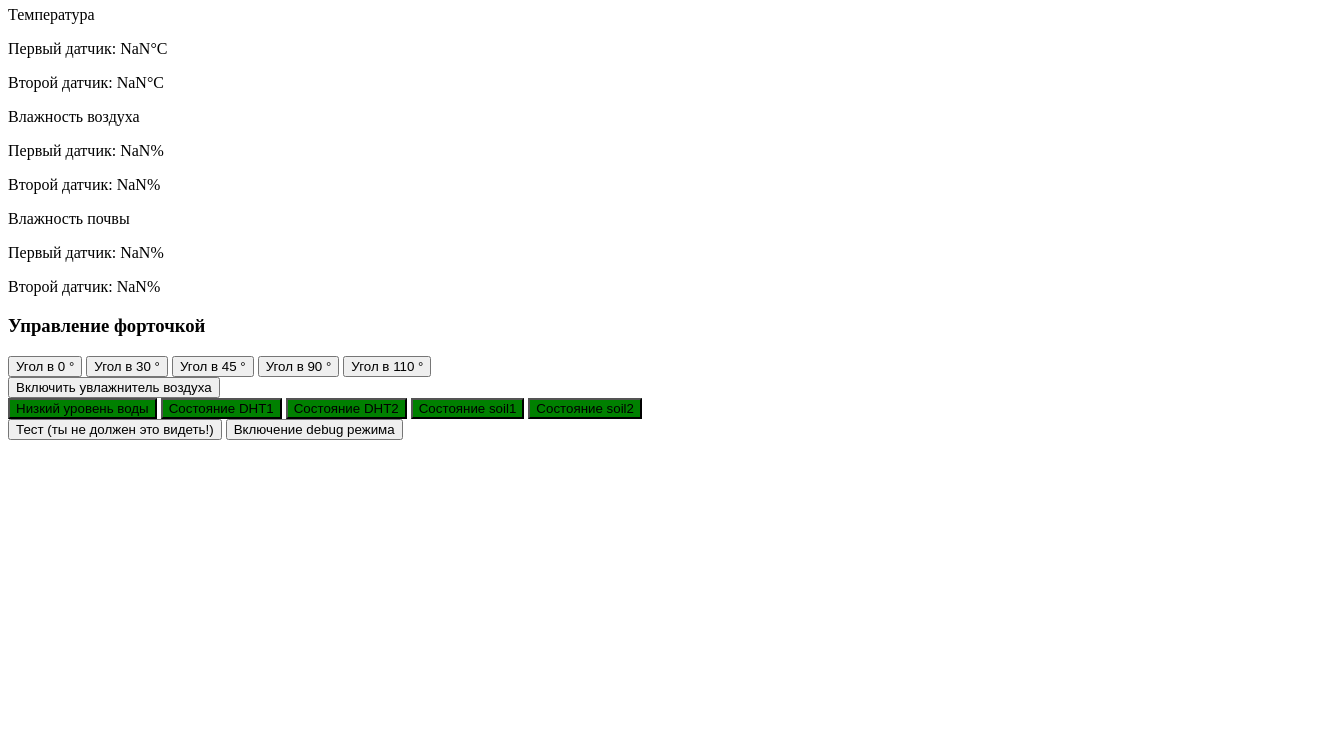
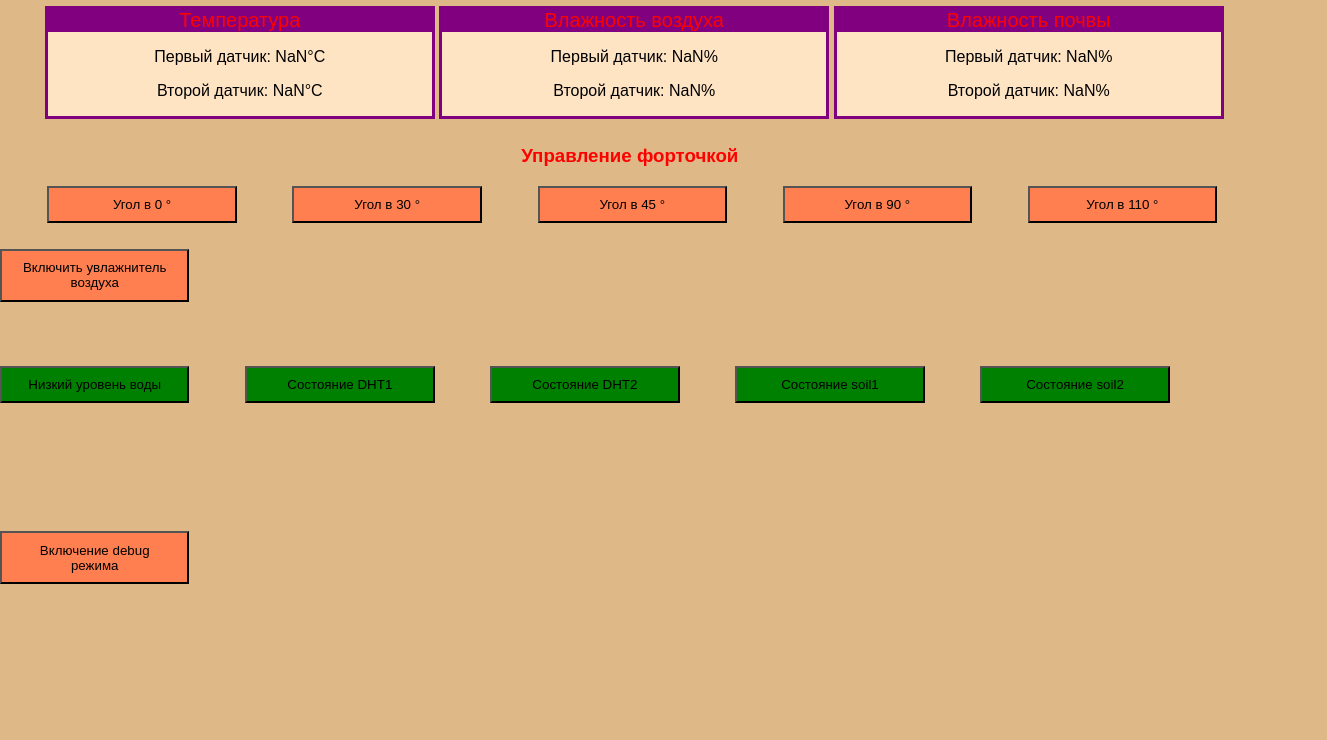
Before and after one commit to gapandr/repo-for-predproff, a plain HTML site: page esp-3/data/index.html in a window 1280 px wide. Shown: the part 60-800 px from the top of the page, 1327 px wide, since content can reach past the window. Drawn offline with Linux system fonts and the light colour scheme; no server answers.

Commit message:
Update style.css

```diff
--- a/esp-3/data/style.css
+++ b/esp-3/data/style.css
@@ -1,47 +1,87 @@
-<head>
-    <meta charset="UTF-8">
-    <script src="script.js"></script>
-    <link rel="stylesheet" type="text/css" href="style.css">
+body
+{
+    background-color: burlywood;
+    font-family: Arial;
+    margin: 0%;
+}
 
-    <title>Теплица</title>
-</head>
-<body>
-    <h1>Умная Теплица</h1>
-    <div id="sensors">
-        <div class="block">
-            <p class="block-title">Температура</p>
-            <p class="temp_detector">Первый датчик: <span id="temp1">-200.00</span>&deg;C</p>
-            <p class="temp_detector">Второй датчик: <span id="temp2">-200.00</span>&deg;C</p>
-        </div>
-        <div class="block">
-            <p class="block-title">Влажность воздуха</p>
-            <p class="hum_detector">Первый датчик: <span id="hum1">-200.00</span>%</p>
-            <p class="hum_detector">Второй датчик: <span id="hum2">-200.00</span>%</p>
-        </div>
-        <div class="block">
-            <p class="block-title">Влажность почвы</p>
-            <p class="soil_detector">Первый датчик: <span id="soil1">-200.00</span>%</p>
-            <p class="soil_detector">Второй датчик: <span id="soil2">-200.00</span>%</p>
-        </div>
-    </div>
-    <div id="buttons">
-        <h3>Управление форточкой</h3>
-        <button onclick="SetAngle(0)">Угол в 0 &deg;</button>
-        <button onclick="SetAngle(30)">Угол в 30 &deg;</button>
-        <button onclick="SetAngle(45)">Угол в 45 &deg;</button>
-        <button onclick="SetAngle(90)">Угол в 90 &deg;</button>
-        <button onclick="SetAngle(110)">Угол в 110 &deg;</button>
-    </div>
-    <button onclick="humid()">Включить увлажнитель воздуха</button>
-    <div id="status">
-    	  <button id="water_level">Низкий уровень воды</button>
-        <button id="DHT1">Состояние DHT1</button>
-        <button id="DHT2">Состояние DHT2</button>
-        <button id="s1">Состояние soil1</button>
-        <button id="s2">Состояние soil2</button>
-    </div>
-    <div id="debug_block">
-        <button id="test_btn" value="OK" type="button" onclick="UpdateTest()">Тест (ты не должен это видеть!)</button>
-        <button id="debug_btn" value="OK" type="button" onclick="DebugMode()">Включение debug режима</button>
-    </div>
-</body>
+h1
+{
+    text-align: center;
+    color: blueviolet;
+    border: 4px solid white;
+    background-color: white;
+}
+
+h3
+{
+    text-align: center;
+    margin-left: -9%;
+    color: red;
+}
+
+#sensors
+{
+    width: 100%;
+    margin-left: 3.5%;
+    margin-bottom: 2%;
+}
+
+.block
+{
+    display: inline-block;
+    text-align: center;
+    width: 30%;
+    border: 3px solid purple;
+    background-color: bisque;
+}
+
+.block-title
+{
+    font-size: 20px;
+    margin: 0%;
+    background-color: purple;
+    color: red;
+}
+
+button
+{
+    background-color: coral;
+    padding: .7em 1.5em;
+    margin-right: 4%;
+    width: 14.8%;
+}
+
+button:hover
+{
+    background-color: chocolate;
+}
+
+button:active
+{
+    background-color: sandybrown;
+}
+
+#buttons
+{
+    width: 100%;
+    margin: 2%;
+    margin-left: 3.7%;
+}
+
+#water_level, #water_level:active, #water_level:hover, #DHT1, #DHT1:active, #DHT1:hover, #DHT2, #DHT2:active, #DHT2:hover, #s1, #s1:active, #s1:hover, #s2, #s2:active, #s2:hover {
+    background-color: green;
+}
+
+#status {
+    margin-top: 5%;
+}
+
+#debug_block {
+    margin-top: 10%;
+}
+
+#test_btn
+{
+    display: none;
+}
```
